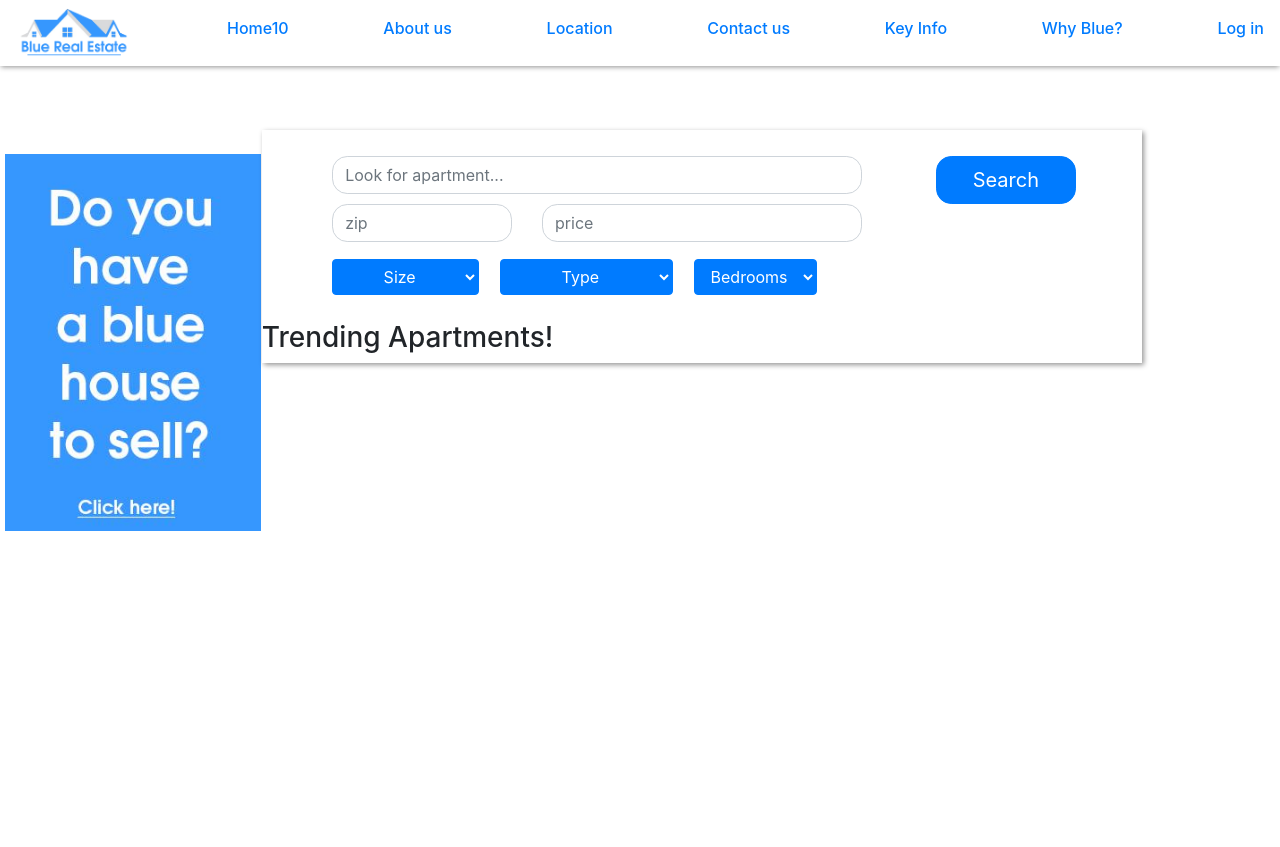
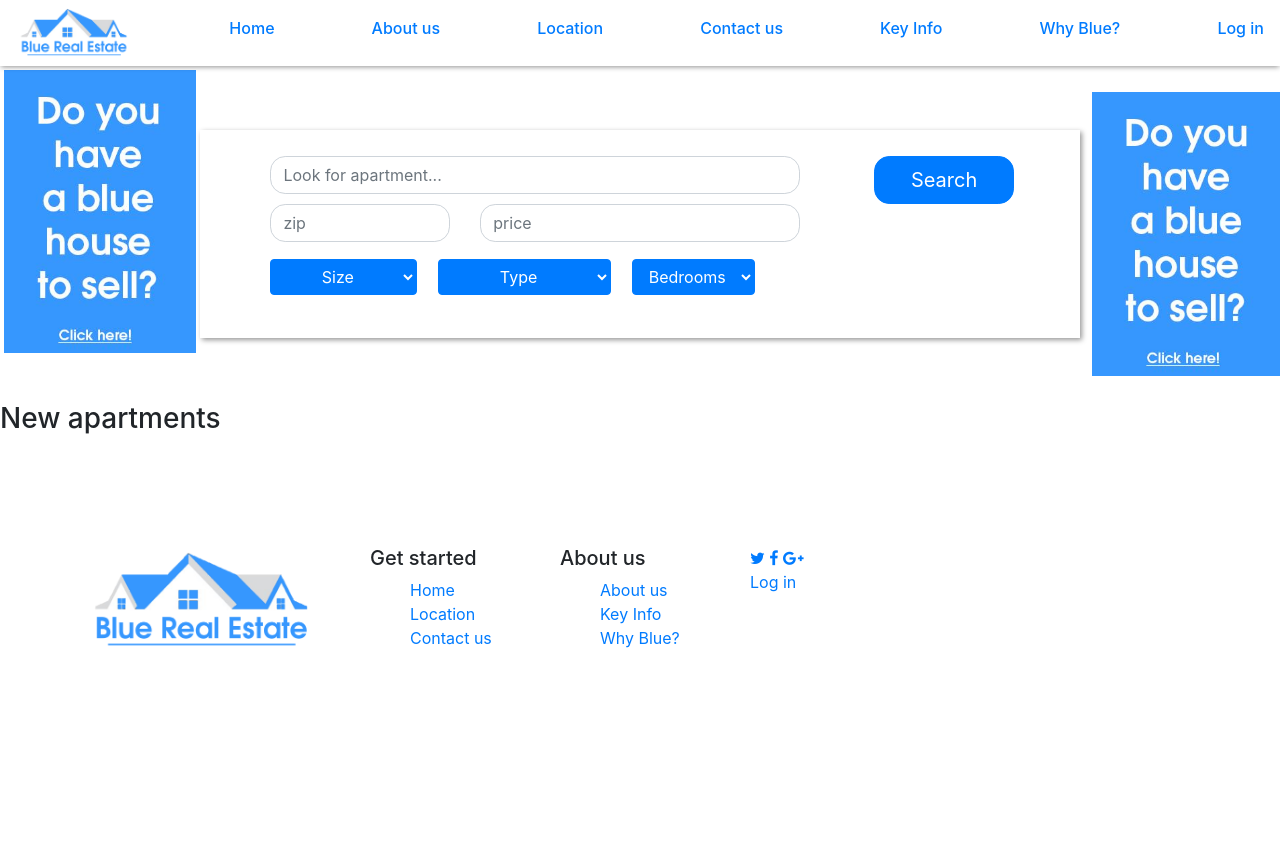
Before and after one commit to DanielAron18/BlueRealEstate, a Django app: page / in a window 1280 px wide. Shown: the top 847 px of the page. After the commit the page ends 648 px from the top, so only its background shows below. Run offline with Django 3.2, Linux system fonts and the light colour scheme; data that the repository does not hold is empty; some libraries are stand-ins or nearby versions.

Commit message:
Lagaði footerinn, bætti in apartment á index, hægt að klikka á þær

```diff
--- a/BlueRealEstate/urls.py
+++ b/BlueRealEstate/urls.py
@@ -26,4 +26,5 @@ urlpatterns = [
     path('why_blue/', include("why_blue.urls")),
     path('location/', include("location.urls")),
     path('user/', include("user.urls")),
+    path('apartment_details/', include("apartments.urls")),
 ]
--- /dev/null
+++ b/apartments/urls.py
@@ -0,0 +1,6 @@
+from django.urls import path
+from . import views
+
+urlpatterns = [
+    path('<int:id>', views.get_apartment_by_id, name='apartment_details'),
+]
--- a/static/css/index.css
+++ b/static/css/index.css
@@ -1,7 +1,6 @@
 /*
         Search Field
 */
-
 
 /* Box inside the #search box for content padding */
 .search_field_content {
@@ -44,6 +43,86 @@
 }
 
 
+/****************************
+    Aperments window
+*****************************/
+
+#TrendingApartments {
+    display: flex;
+    flex-flow: row wrap;
+    width: 70rem;
+}
+
+.singleapartment {
+    position: relative;
+    border-radius: 0.5rem;
+    height: 27rem;
+    width: 28%;
+    margin: auto;
+    margin: 2%;
+    border: 1px solid #bbbab9;
+    -webkit-box-shadow: 0px 2px 5px -1px rgba(0,0,0,0.43);
+    -moz-box-shadow: 0px 2px 5px -1px rgba(0,0,0,0.43);
+    box-shadow: 0px 2px 5px -1px rgba(0,0,0,0.43);
+}
+
+/* Div around each apartment */
+#TrendingApartments, #TrendingApartmentsContainer {
+    width: 80rem;
+    margin: 0 auto 5% auto;
+}
+
+#TrendingApartmentsHeader {
+    padding-bottom: 3%;
+}
+
+/* Main images of apartment */
+.apartmentImage {
+    width: 100%;
+    height: 60%;
+    float:right;
+    border-top-left-radius: 0.5rem;
+    border-top-right-radius: 0.5rem;
+}
+
+/* Apartment price index div*/
+.propPrice {
+    border-bottom-left-radius: 0.5rem;
+    border-bottom-right-radius: 0.5rem;
+    width: 100%;
+    position: absolute;
+    bottom: 0;
+    background-color: #3099FF;
+    color: #ffffff;
+    height: 12%;
+}
+
+/* Apartment price*/
+.propPrice h5 {
+    padding-top: 3%;
+}
+
+/* Taka hover decoration af ibúðunum */
+.singleapartment a:hover {
+    text-decoration: none;
+}
+
+/* Zoom þegar hoverað er yfir mynd */
+.singleapartment:hover {
+    transform: scale(1.02);
+}
+
+
+/****************************
+       Footer Section
+*****************************/
+
+/* Footer Links */
+.footerLinks li {
+    list-style-type: none;
+}
+
+
 @media only screen and (min-width: 992px) {
     /* Main Content */
 
@@ -51,39 +130,50 @@
     #search {
         display: inline-block;
         width: 55rem;
-        margin: 5% 0 0 0.1%;
+        height: 13rem;
+        margin: 5% auto 5% auto ;
         -webkit-box-shadow: 2px 2px 5px 0px rgba(0,0,0,0.41);
         -moz-box-shadow: 2px 2px 5px 0px rgba(0,0,0,0.41);
         box-shadow: 2px 2px 5px 0px rgba(0,0,0,0.41);
     }
 
     #main_content_index {
+        display: flex;
         height: 100%;
     }
 
     #bl_logo {
         display: inline-block;
-        width: 20%;
+        float: left;
+        width: 15%;
     }
 
-    #bl_logo img {
+    #bl_logo_1 {
+        display: inline-block;
+        margin: auto 0 auto 0;
+        float: right;
+        width: 15%;
+    }
+
+    #bl_logo img, #bl_logo_1 img {
         width: 100%;
     }
 }
 
 /* Ipadar og svipuð tæki */
-@media only screen and (max-width: 992px) {
+@media only screen and (min-width: 600px) and (max-width: 1078px) {
 
     /* Box Around all form content*/
     #search {
         width: 95%;
-        margin: 5% auto 5% auto;
+        margin: 5% 2.5% 5% 2.5%;
         -webkit-box-shadow: 2px 2px 5px 0px rgba(0,0,0,0.41);
         -moz-box-shadow: 2px 2px 5px 0px rgba(0,0,0,0.41);
         box-shadow: 2px 2px 5px 0px rgba(0,0,0,0.41);
     }
 
-    #bl_logo {
+    /* Fjarlægir logoið*/
+    #bl_logo, #bl_logo_1 {
         display: none;
     }
 }
@@ -102,7 +192,7 @@
         float: left;
     }
 
-    #bl_logo {
+    #bl_logo, #bl_logo_1 {
         display: none;
     }
 
--- a/static/css/main.css
+++ b/static/css/main.css
@@ -1,4 +1,6 @@
-/* Navigation Bar */
+/* **********************************
+        Navigation Bar
+************************************/
 .navbar.sticky-top.navbar-light {
     background: white;
     -webkit-box-shadow: 0px 2px 5px -1px rgba(0,0,0,0.43);
@@ -7,11 +9,21 @@
     /*background-image: linear-gradient(to right, #3099ff, #3b9eff, #45a3fe, #4fa7fe, #58acfd);*/
 }
 
-body {
-    height: 200rem;
-}
+/* **********************************
 
-@media only screen and (min-width: 992px) {
+        FOOTER SECTION
+
+*************************************/
+
+
+
+/*************************************/
+
+
+/**************************************
+        Stórir Skjáir
+ **************************************/
+@media only screen and (min-width: 1079px) {
 
     /* Remove Mobile navbar from bigger screens*/
     .topnav_mobile {
@@ -19,11 +31,34 @@ body {
     }
 }
 
-/* Mobile sjáir */
+/***********END STÓRIR SKJÁIR**********/
+
+/**************************************
+        Ipad og millistærðir
+ **************************************/
+@media only screen and (min-width: 600px) and (max-width: 1078px) {
+
+    /* Remove Mobile navbar from bigger screens*/
+    .topnav_mobile {
+        display: none;
+    }
+}
+
+/**********END IPAD SKJÁIR*************/
+
+
+/**************************************
+            Simaskjáir
+ **************************************/
 @media only screen and (max-width: 600px) {
     /* Fjarlægir Main Navigation bar*/
     #main_nav {
         display: None;
+    }
+
+    /* Fjarlægja Auglýsingu*/
+    #bl_logo {
+        display: none;
     }
 
     /* Style the navigation menu */
@@ -45,6 +80,7 @@ body {
         text-decoration: none;
         font-size: 1.09rem;
         display: block;
+        border-top: 0.03rem solid #404040;
     }
 
     /* Style the hamburger menu */
@@ -58,7 +94,7 @@ body {
 
     /* Add a grey background color on mouse-over */
     .topnav_mobile a:hover {
-        background-color: #ddd;
+        background-color: #6cc8ff;
         color: black;
     }
 
@@ -73,7 +109,11 @@ body {
         font-family: 'Handlee', cursive;
     }
 
+    /* Style a hamburger menu þvi hann fer i rugl ef etta er i a.icon */
     .fa.fa-bars {
         font-size: 1.8rem;
+        color: white;
     }
 }
+
+/************END SIMASKJÁIR*****************/
--- a/templates/base.html
+++ b/templates/base.html
@@ -24,7 +24,7 @@
     <!-- Main Navigation bar -->
     <nav id="main_nav" class="navbar sticky-top navbar-light">
         <a href="{% url 'front_page' %}"><img src="{% static 'images/logo.png' %}", height=50px></a>
-        <a href="{% url 'front_page' %}"><h5 style="font-size: 1rem">Home10</h5></a>
+        <a href="{% url 'front_page' %}"><h5 style="font-size: 1rem">Home</h5></a>
         <a href="{% url 'about_us' %}"><h5 style="font-size: 1rem">About us</h5></a>
         <a href="{% url 'location' %}"><h5 style="font-size: 1rem">Location</h5></a>
         <a href="{% url 'contact_us' %}"><h5 style="font-size: 1rem">Contact us</h5></a>
@@ -41,12 +41,15 @@
     <!-- Mobile Navigation bar -->
     <!-- Top Navigation Menu -->
     <div class="topnav_mobile">
-      <a href="#home" class="active">Logo</a>
+      <a href="#home" id="mob_logo">Blue Real Estate</a>
       <!-- Navigation links (hidden by default) -->
       <div id="myLinks">
-        <a href="#news">News</a>
-        <a href="#contact">Contact</a>
-        <a href="#about">About</a>
+          <a href="{% url 'front_page' %}">Home</a>
+          <a href="{% url 'about_us' %}">About us</a>
+          <a href="{% url 'contact_us' %}">Contact us</a>
+          <a href="{% url 'key_info' %}">Key Info</a>
+          <a href="{% url 'why_blue' %}">Why Blue?</a>
+          <a href="{% url 'location' %}">Location</a>
       </div>
       <!-- "Hamburger menu" / "Bar icon" to toggle the navigation links -->
       <a class="icon" onclick="showHideNav()">
@@ -68,26 +71,18 @@
                 </div>
                 <div class="col-sm-2">
                     <h5>Get started</h5>
-                    <ul>
-                        <li><a href="#">Home</a></li>
-                        <li><a href="#">Sign up</a></li>
-                        <li><a href="#">Downloads</a></li>
+                    <ul class="footerLinks">
+                        <li><a href="{% url 'front_page' %}">Home</a></li>
+                        <li><a href="{% url 'location' %}">Location</a></li>
+                        <li><a href="{% url 'contact_us' %}">Contact us</a></li>
                     </ul>
                 </div>
                 <div class="col-sm-2">
                     <h5>About us</h5>
-                    <ul>
-                        <li><a href="#">Company Information</a></li>
-                        <li><a href="#">Contact us</a></li>
-                        <li><a href="#">Reviews</a></li>
-                    </ul>
-                </div>
-                <div class="col-sm-2">
-                    <h5>Support</h5>
-                    <ul>
-                        <li><a href="#">FAQ</a></li>
-                        <li><a href="#">Help desk</a></li>
-                        <li><a href="#">Forums</a></li>
+                    <ul class="footerLinks">
+                        <li><a href="{% url 'about_us' %}">About us</a></li>
+                        <li><a href="{% url 'key_info' %}">Key Info</a></li>
+                        <li><a href="{% url 'why_blue' %}">Why Blue?</a></li>
                     </ul>
                 </div>
                 <div class="col-sm-3">
@@ -96,7 +91,11 @@
                         <a href="#" class="facebook"><i class="fa fa-facebook"></i></a>
                         <a href="#" class="google"><i class="fa fa-google-plus"></i></a>
                     </div>
-                    <button type="button" class="btn btn-default">Contact us</button>
+                    {% if user.is_authenticated %}
+                        <a href="{% url 'log_out' %}" class="footerLinks">Logout</a>
+                    {% else %}
+                        <a href="{% url 'log_in' %}" class="footerLinks">Log in</a>
+                    {% endif %}
                 </div>
             </div>
         </div>
--- a/templates/index/front_page.html
+++ b/templates/index/front_page.html
@@ -4,6 +4,8 @@
 {% block content %}
     <link rel="stylesheet" href="{% static 'css/index.css' %}">
     <div id="main_content_index">
+
+        <!-- Advertisement -->
         <div id="bl_logo">
             <a href="{% url 'contact_us' %}"><img src="{% static 'images/Advertisement.jpg'%}", style="margin: 2%;"></a>
         </div>
@@ -60,14 +62,19 @@
                 </select>
             </div>
             </form>
-            <div id="TrendingApartments">
-            <h3>Trending Apartments!</h3>
-                {% for apartment in apartments %}
-                    <div class="singleapartment" style="border:1px solid black">
-                    {{ apartment }}
-                    </div>
-                {% endfor %}
             </div>
+            <!-- Advertisement -->
+            <div id="bl_logo_1">
+                <a href="{% url 'contact_us' %}"><img src="{% static 'images/Advertisement.jpg'%}", style="margin: 2%;"></a>
+            </div>
+        </div>
+
+    <div id="TrendingApartmentsContainer">
+        <h3 id="TrendingApartmentsHeader">New apartments</h3>
+        <div id="TrendingApartments">
+            {% for apartment in apartments %}
+                    {% include 'apartments/single_apartment.html' with  apartment=apartment %}
+            {% endfor %}
         </div>
     </div>
 {% endblock %}
```
Also changed, not shown: apartments/views.py (+12 -1 lines), templates/apartments/single_apartment.html (added, +14 -0 lines), templates/apartments/single_apartment_details.html (added, +8 -0 lines).
